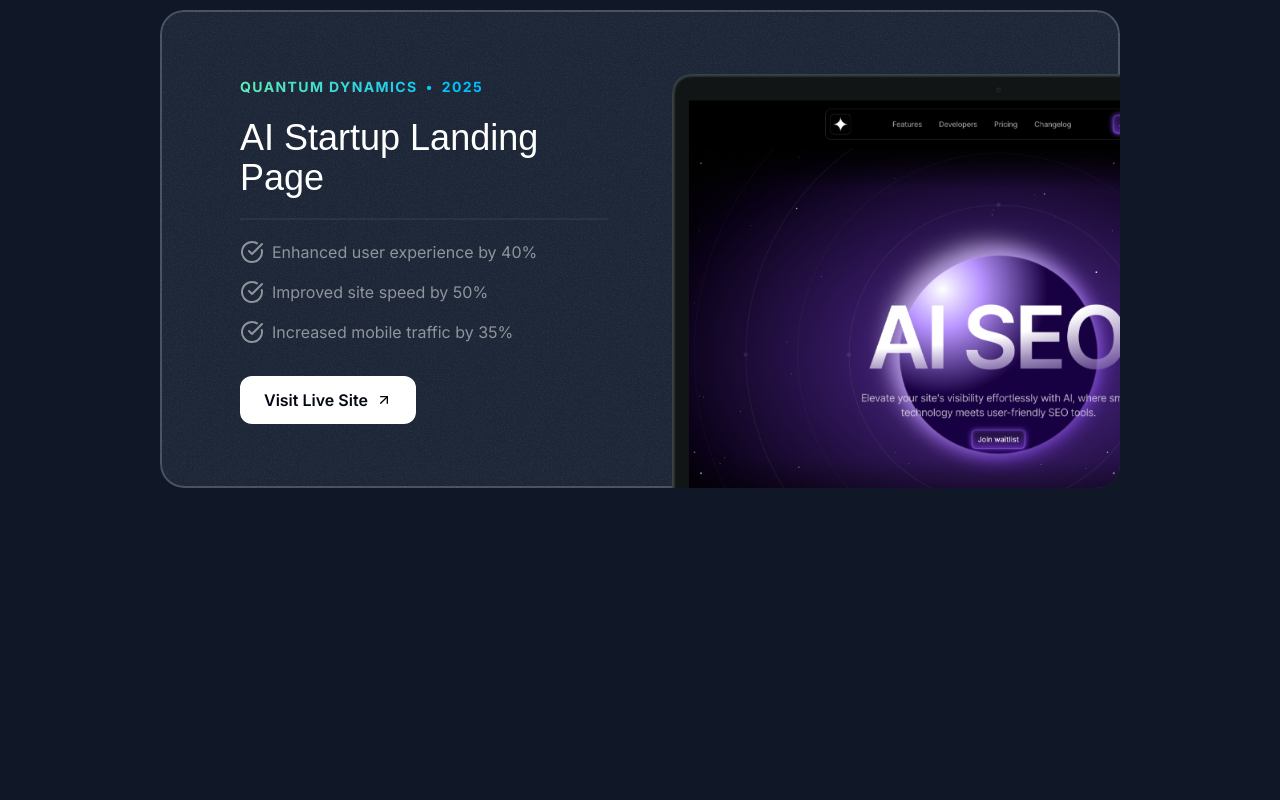
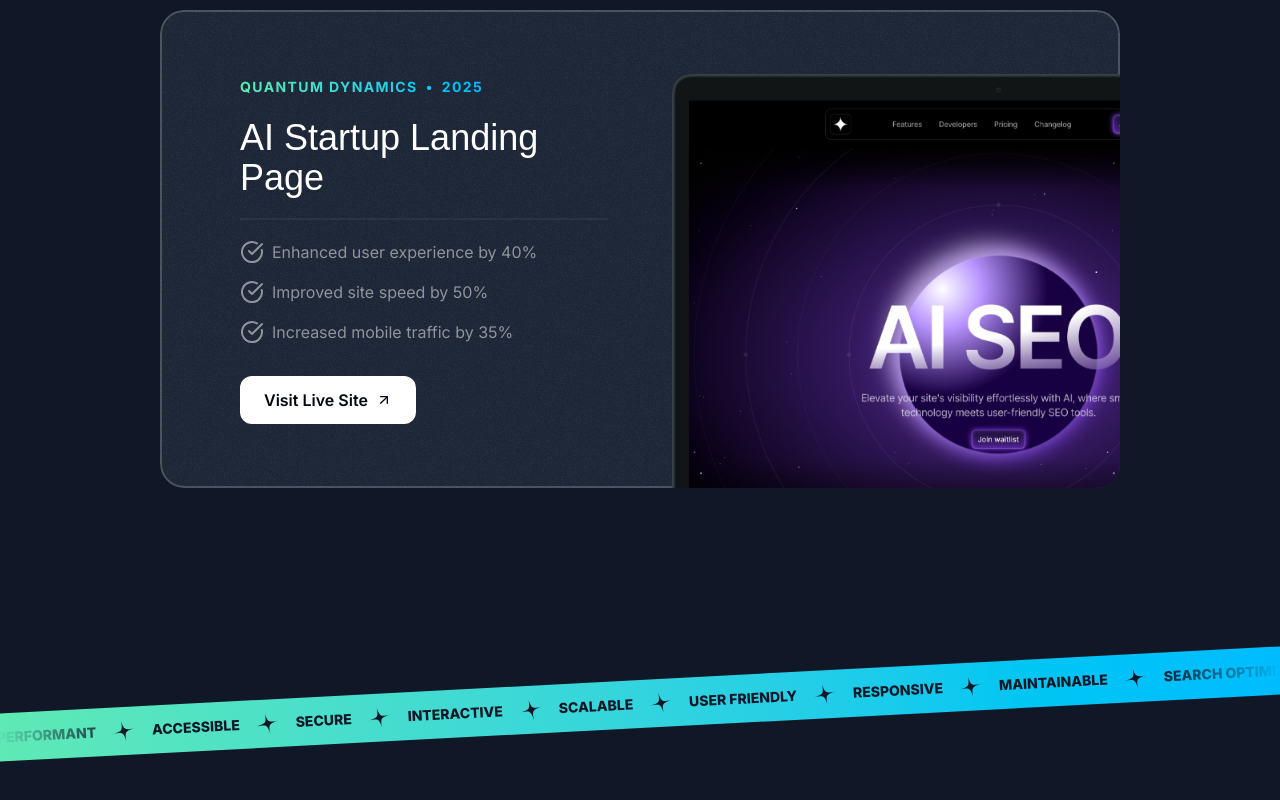
Before and after one commit to fellipefreiire/dev-portfolio-landing-page, a Next.js app: page / in a window 1280 px wide. Shown: the part 2372-3172 px from the top of the page. Before the commit the page ends 2956 px from the top, so only its background shows below. Built offline with nearby package versions, Linux system fonts and the light colour scheme; a web font is replaced by a local one.

Commit message:
chore: tape section

```diff
--- a/src/app/page.tsx
+++ b/src/app/page.tsx
@@ -1,6 +1,7 @@
 import { Header } from '@/sections/Header'
 import { Hero } from '@/sections/Hero'
 import { Projects } from '@/sections/Projects'
+import { Tape } from '@/sections/Tape'
 
 export default function Home() {
   return (
@@ -8,6 +9,7 @@
       <Header />
       <Hero />
       <Projects />
+      <Tape />
     </>
   )
 }
--- a/src/sections/Tape.tsx
+++ b/src/sections/Tape.tsx
@@ -1,3 +1,35 @@
+import StarIcon from '@/assets/star.svg'
+
+const words = [
+  'Performant',
+  'Accessible',
+  'Secure',
+  'Interactive',
+  'Scalable',
+  'User Friendly',
+  'Responsive',
+  'Maintainable',
+  'Search Optimized',
+  'Usable',
+  'Reliable',
+]
 export function Tape() {
-  return 'Tape'
+  return (
+    <div className="overflow-x-clip py-16 lg:py-24">
+      <div className="-mx-1 -rotate-3 bg-gradient-to-r from-emerald-300 to-sky-400">
+        <div className="flex [mask-image:linear-gradient(to_right,transparent,black_10%,black_90%,transparent)]">
+          <div className="flex flex-none gap-4 py-3">
+            {words.map((word) => (
+              <div key={word} className="inline-flex items-center gap-4">
+                <span className="text-sm font-extrabold text-gray-900 uppercase">
+                  {word}
+                </span>
+                <StarIcon className="size-6 -rotate-12 text-gray-900" />
+              </div>
+            ))}
+          </div>
+        </div>
+      </div>
+    </div>
+  )
 }
```
